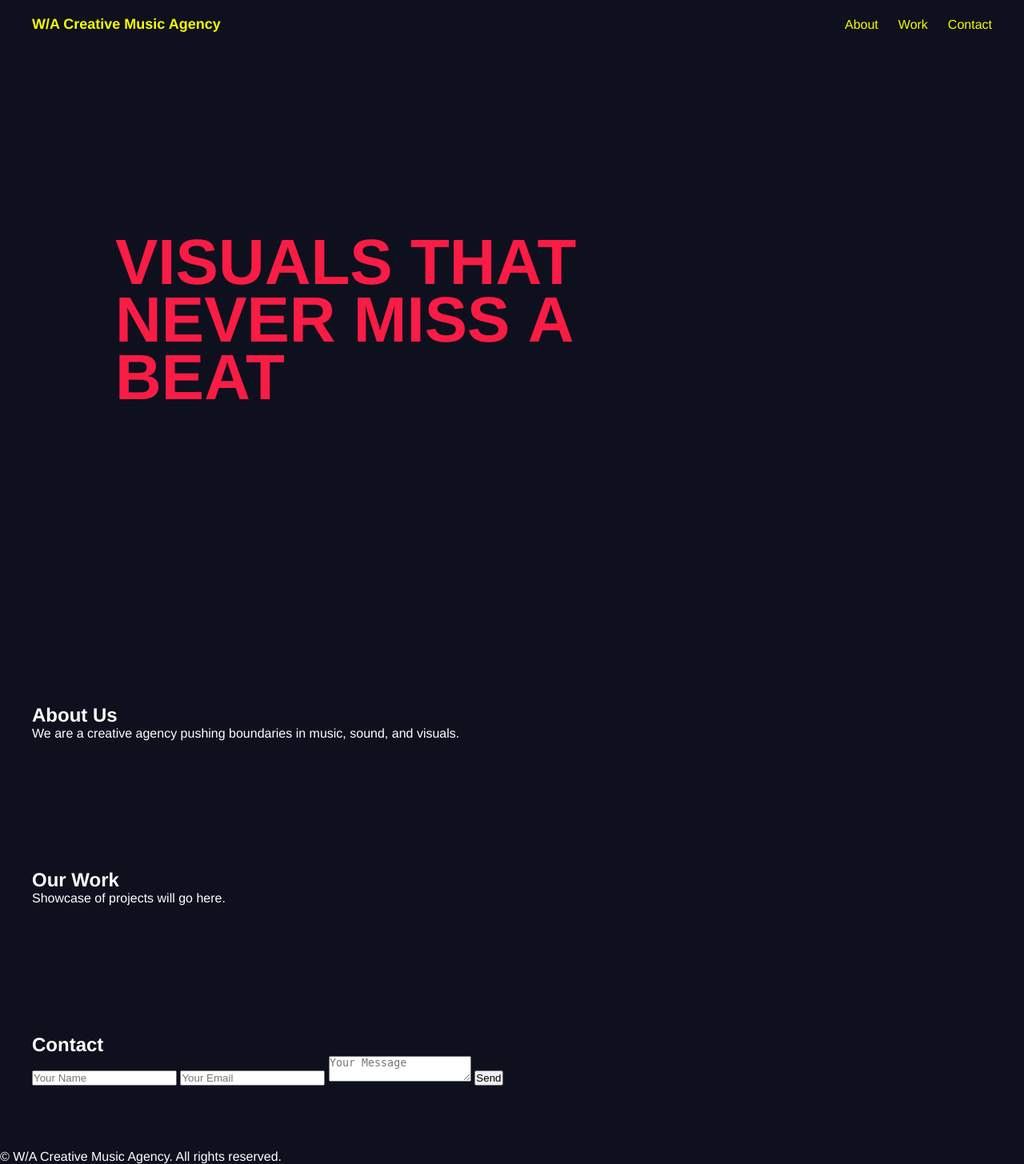
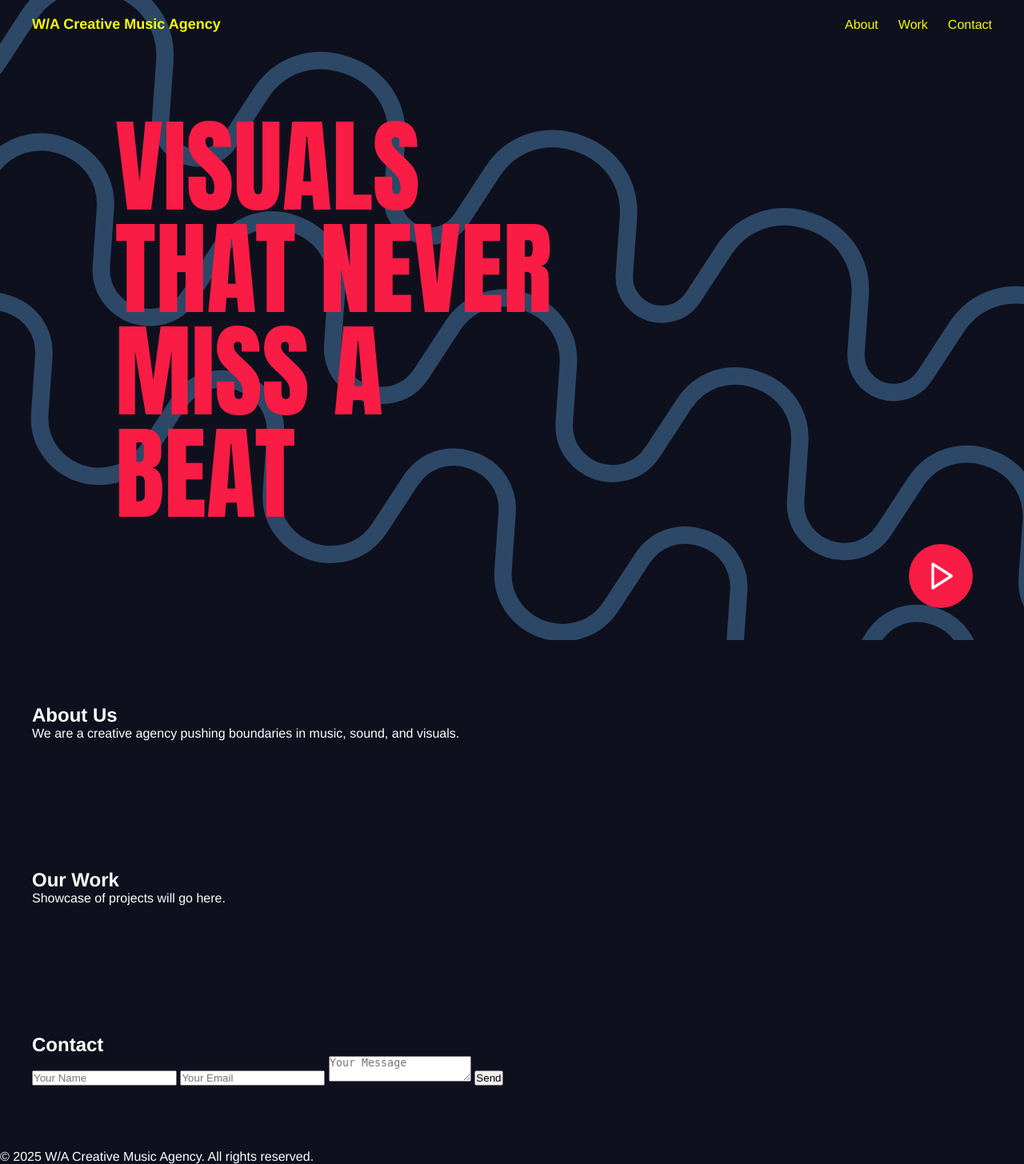
Before and after one commit to wassi-m/wacma, a PHP site: page / in a window 1280 px wide. Shown: the whole page at 80% size. Run offline with PHP 8.4, Linux system fonts and the light colour scheme.

Commit message:
Add files via upload

```diff
--- a/assets/css/style.css
+++ b/assets/css/style.css
@@ -4,6 +4,13 @@
     padding: 0;
     box-sizing: border-box;
   }
+
+  .anton-regular {
+  font-family: "Anton", sans-serif;
+  font-weight: 400;
+  font-style: normal;
+}
+
 
   body, html {
     font-family: 'Helvetica Neue', sans-serif;
@@ -34,7 +41,7 @@
   .loader-logo img {
     width: 120px;
     height: auto;
-    animation: pulse 1.5s infinite ease-in-out;
+    /* animation: pulse 1.5s infinite ease-in-out; */
   }
 
   /* pulse animation unchanged */
@@ -54,41 +61,54 @@
   }
 
 #unmute-btn {
-    width: 40px;
-    height: 40px;
+  position: absolute;
+  bottom: 5%;
+  right: 5%;
+  width: 5rem;
+  height: 5rem;
   border: none;
-    border-radius: 6px;
+  border-radius: 50%;
+  background-color: red; /* Default: muted */
+  background-image: url('../img/icons/volume-off.svg');
+  background-size: 50% 50%;
+  background-repeat: no-repeat;
+  background-position: center;
   cursor: pointer;
-    background-color: #d9534f; /* red bg for muted */
-    display: flex;
-    align-items: center;
-    justify-content: center;
-    transition: background-color 0.3s ease;
-  }
-
-  /* Muted speaker icon (you can replace with your SVG or font icon) */
-  #unmute-btn::before {
-    content: "\1F507"; /* 🔇 Unicode speaker off */
-    font-size: 20px;
-    color: white;
+  transition: background-color 0.3s ease, background-image 0.3s ease;
+  z-index: 10;
 }
 
 /* When unmuted */
-  #unmute-btn.unmuted {
-    background-color: #5cb85c; /* green bg */
+#unmute-btn[data-state="unmute"] {
+  background-color: #F91C45;
+  background-image: url('../img/icons/play.svg');
 }
 
-  #unmute-btn.unmuted::before {
-    content: "\1F50A"; /* 🔊 Unicode speaker on */
-    color: white;
+/* After unmuting (music playing) */
+#unmute-btn[data-state="playing"] {
+  background-color: #00c853;
+  background-image: url('../img/icons/volume-2.svg');
+}
+
+/* After animation ends (ready to repeat) */
+#unmute-btn[data-state="repeat"] {
+  background-color: #F7FD00;
+  background-image: url('../img/icons/rotate-cw.svg'); /* Replace with your repeat icon */
+}
+
+#unmute-btn:hover {
+  filter: brightness(1.1);
 }
 
 
 
+
   .word {
-    opacity: 0.5;
+    opacity: 1;
     display: inline-block;
     color: #F91C45;
+    transition: opacity 0.5s ease; /* Smooth fade-in */
+
   }
 
   .animate .word {
@@ -110,6 +130,7 @@
 
   /* Fullscreen hero section */
 .hero {
+  position: relative;
   height: 100vh;
   display: flex;
   align-items: center;
@@ -117,16 +138,50 @@
   text-align: center;
   padding: 20px;
   background-color: #0F101E;
+  overflow: hidden; /* Prevents SVG from spilling out */
 }
 
+.hero-bg {
+position: absolute;
+    right: -27rem;
+    top: -23rem;
+    width: 190rem;
+    height: 86rem;
+    z-index: 0;
+    opacity: 1;
+    rotate: 18.629deg;
+  /* animation: pulse 6s ease-in-out infinite; */
+}
+
+@keyframes pulse {
+  0%, 100% {
+    transform: scale(1);
+    opacity: 0.1;
+  }
+  50% {
+    transform: scale(1.05);
+    opacity: 0.25;
+  }
+}
+
+/* Ensure tagline + button sit above SVG */
+.hero > h1,
+.hero > button {
+  position: relative;
+  z-index: 2;
+}
+
+
   .hero h1 {
-    font-size: 5rem;
+font-family: "Anton", sans-serif;
+    font-weight: 400;
+    font-style: normal;
+    font-size: 8rem;
     text-align: left;
     margin-left: 10%;
-    font-weight: bold;
-    width: 54%;
+    width: 47%;
     text-transform: uppercase;
-    line-height: 4.5rem;
+    line-height: 8rem;
   }
 
   /* Header styles */
--- /dev/null
+++ b/index.php
@@ -0,0 +1,136 @@
+<!DOCTYPE html>
+<html lang="en">
+<head>
+  <meta charset="UTF-8" />
+  <meta http-equiv="X-UA-Compatible" content="IE=edge" />
+  <meta name="viewport" content="width=device-width, initial-scale=1.0" />
+  <title>W/A Creative Music Agency</title>
+  <link rel="stylesheet" href="assets/css/style.css" />
+  <link rel="preconnect" href="https://fonts.googleapis.com">
+  <link rel="preconnect" href="https://fonts.gstatic.com" crossorigin>
+  <link href="https://fonts.googleapis.com/css2?family=Anton&display=swap" rel="stylesheet">
+</head>
+<body>
+
+<!-- Preloader -->
+<div id="preloader">
+  <div class="loader-logo"><img src="assets/img/wacma-icon.svg" alt="Logo" /></div>
+</div>
+
+
+
+
+  <!-- Header -->
+  <header id="main-header">
+  <nav class="navbar">
+    <div class="brand">
+      <span>W/A Creative Music Agency</span>
+    </div>
+    <ul class="nav-links">
+      <li><a href="#about">About</a></li>
+      <li><a href="#work">Work</a></li>
+      <li><a href="#contact">Contact</a></li>
+    </ul>
+  </nav>
+</header>
+
+<audio id="jingle" src="assets/audio/jingle.mp3"></audio>
+<section class="hero" id="hero">
+  <!-- SVG background (example circle animation) -->
+  <svg class="hero-bg" version="1.1" id="Layer_1" xmlns="http://www.w3.org/2000/svg" xmlns:xlink="http://www.w3.org/1999/xlink" x="0px" y="0px"
+	 viewBox="0 0 1920 1080" style="enable-background:new 0 0 1920 1080;" xml:space="preserve">
+<style type="text/css">
+	.st0{fill:none;stroke:#2D4867;stroke-width:17;stroke-miterlimit:10;}
+</style>
+<g>
+	<g>
+		<path class="st0" d="M1918.9,765.1L1918.9,765.1c-20.7-0.2-47.7-11.6-55.9-42.9c-4.1-15.8-9-34.3-14-53.8
+			c-6-23.2-25.4-38.1-49.3-38.1h-0.1c-0.2,0-0.6,0-0.6,0h0c0,0-0.4,0-0.6,0h-0.1c-23.9,0-43.3,15-49.3,38.1
+			c-5.1,19.5-9.9,38-14,53.8c-8.2,31.3-35.2,42.7-55.9,42.9h0h-0.1h0c-20.7-0.2-47.7-11.6-55.9-42.9c-4.1-15.8-9-34.3-14-53.8
+			c-6-23.2-25.4-38.1-49.3-38.1h-0.1c-0.2,0-0.6,0-0.6,0h0c0,0-0.4,0-0.6,0h-0.1c-23.9,0-43.3,15-49.3,38.1
+			c-5.1,19.5-9.9,38-14,53.8c-8.2,31.3-35.2,42.7-55.9,42.9h0h0h0c-20.7-0.2-47.7-11.6-55.9-42.9c-4.1-15.8-9-34.3-14-53.8
+			c-6-23.2-25.4-38.1-49.3-38.1h-0.1c-0.2,0-0.6,0-0.6,0h0c0,0-0.4,0-0.6,0h-0.1c-23.9,0-43.3,15-49.3,38.1
+			c-5.1,19.5-9.9,38-14,53.8c-8.2,31.3-35.2,42.7-55.9,42.9h0h-0.1h0c-20.7-0.2-47.7-11.6-55.9-42.9c-4.1-15.8-9-34.3-14-53.8
+			c-6-23.2-25.4-38.1-49.3-38.1h-0.1c-0.2,0-0.6,0-0.6,0h0c0,0-0.4,0-0.6,0h-0.1c-23.9,0-43.3,15-49.3,38.1
+			c-5.1,19.5-9.9,38-14,53.8c-8.2,31.3-35.2,42.7-55.9,42.9h0h0h0c-20.7-0.2-47.7-11.6-55.9-42.9c-4.1-15.8-9-34.3-14-53.8
+			c-6-23.2-25.4-38.1-49.3-38.1h-0.1c-0.2,0-0.6,0-0.6,0h0c0,0-0.4,0-0.6,0h-0.1c-23.9,0-43.3,15-49.3,38.1
+			c-5.1,19.5-9.9,38-14,53.8c-8.2,31.3-35.2,42.7-55.9,42.9h0h-0.1h0c-20.7-0.2-47.7-11.6-55.9-42.9c-4.1-15.8-9-34.3-14-53.8
+			c-6-23.2-25.4-38.1-49.3-38.1h-0.1c-0.2,0-0.6,0-0.6,0h0c0,0-0.4,0-0.6,0H599c-23.9,0-43.3,15-49.3,38.1c-5.1,19.5-9.9,38-14,53.8
+			c-8.2,31.3-35.2,42.7-55.9,42.9h0h0h0c-20.7-0.2-47.7-11.6-55.9-42.9c-4.1-15.8-9-34.3-14-53.8c-6-23.2-25.4-38.1-49.3-38.1h-0.1
+			c-0.2,0-0.6,0-0.6,0h0c0,0-0.4,0-0.6,0h-0.1c-23.9,0-43.3,15-49.3,38.1c-5.1,19.5-9.9,38-14,53.8c-8.2,31.3-35.2,42.7-55.9,42.9h0
+			h-0.1h0c-20.7-0.2-47.7-11.6-55.9-42.9c-4.1-15.8-9-34.3-14-53.8c-6-23.2-25.4-38.1-49.3-38.1h-0.1c-0.2,0-0.6,0-0.6,0h0
+			c0,0-0.4,0-0.6,0h-0.1c-23.9,0-43.3,15-49.3,38.1c-5.1,19.5-9.9,38-14,53.8c-8.2,31.3-35.2,42.7-55.9,42.9h0"/>
+	</g>
+	<g>
+		<path class="st0" d="M1918.9,601L1918.9,601c-16.9-0.3-39.1-9.7-45.8-35.4l-14-53.9c-7.2-27.7-30.5-45.6-59.4-45.6h-0.1
+			c-0.2,0-0.5,0-0.5,0h0c0,0-0.4,0-0.5,0h-0.1c-28.9,0-52.2,17.9-59.4,45.6l-14,53.9c-6.7,25.7-28.8,35.1-45.8,35.4h0h-0.1h0
+			c-16.9-0.3-39-9.7-45.8-35.4l-14-53.9c-7.2-27.7-30.5-45.6-59.4-45.6h-0.1c-0.2,0-0.5,0-0.5,0h0c0,0-0.4,0-0.5,0h-0.1
+			c-28.9,0-52.2,17.9-59.4,45.6l-14,53.9c-6.7,25.7-28.8,35.1-45.8,35.4h0h0h0c-16.9-0.3-39-9.7-45.8-35.4l-14-53.9
+			c-7.2-27.7-30.5-45.6-59.4-45.6h-0.1c-0.2,0-0.5,0-0.5,0h0c0,0-0.4,0-0.5,0h-0.1c-28.9,0-52.2,17.9-59.4,45.6l-14,53.9
+			c-6.7,25.7-28.8,35.1-45.8,35.4h0h-0.1h0c-16.9-0.3-39-9.7-45.8-35.4l-14-53.9c-7.2-27.7-30.5-45.6-59.4-45.6h-0.1
+			c-0.2,0-0.5,0-0.5,0h0c0,0-0.4,0-0.5,0h-0.1c-28.9,0-52.2,17.9-59.4,45.6l-14,53.9c-6.7,25.7-28.8,35.1-45.8,35.4h0h0h0
+			c-16.9-0.3-39-9.7-45.8-35.4l-14-53.9c-7.2-27.7-30.5-45.6-59.4-45.6h-0.1c-0.2,0-0.5,0-0.5,0h0c0,0-0.4,0-0.5,0h-0.1
+			c-28.9,0-52.2,17.9-59.4,45.6l-14,53.9c-6.7,25.7-28.8,35.1-45.8,35.4h0h-0.1h0c-16.9-0.3-39-9.7-45.8-35.4l-14-53.9
+			c-7.2-27.7-30.5-45.6-59.4-45.6h-0.1c-0.2,0-0.5,0-0.5,0h0c0,0-0.4,0-0.5,0H599c-28.9,0-52.2,17.9-59.4,45.6l-14,53.9
+			c-6.7,25.7-28.8,35.1-45.8,35.4h0h0h0c-16.9-0.3-39-9.7-45.8-35.4l-14-53.9c-7.2-27.7-30.5-45.6-59.4-45.6h-0.1
+			c-0.2,0-0.5,0-0.5,0h0c0,0-0.4,0-0.5,0h-0.1c-28.9,0-52.2,17.9-59.4,45.6l-14,53.9c-6.7,25.7-28.8,35.1-45.8,35.4h0h-0.1h0
+			c-16.9-0.3-39-9.7-45.8-35.4l-14-53.9c-7.2-27.7-30.5-45.6-59.4-45.6h-0.1c-0.2,0-0.5,0-0.5,0h0c0,0-0.4,0-0.5,0h-0.1
+			c-28.9,0-52.2,17.9-59.4,45.6l-14,53.9C39.1,591.3,17,600.8,0.1,601h0"/>
+	</g>
+	<g>
+		<path class="st0" d="M1918.9,437L1918.9,437c-13.2-0.3-30.5-7.8-35.7-27.9c-5.1-19.5-9.9-38.1-14-53.9
+			c-8.4-32.2-35.7-53.1-69.6-53.1h-0.7h0h-0.7c-33.8,0-61.1,20.8-69.6,53.1c-4.1,15.8-9,34.3-14,53.9c-5.2,20.1-22.5,27.6-35.6,27.9
+			h-0.1h0h-0.1c-13.2-0.3-30.4-7.8-35.6-27.9c-5.1-19.5-9.9-38.1-14-53.9c-8.4-32.2-35.7-53.1-69.6-53.1h-0.7h0h-0.7
+			c-33.8,0-61.1,20.8-69.6,53.1c-4.1,15.8-9,34.3-14,53.9c-5.2,20.1-22.5,27.6-35.6,27.9h-0.1h0.1h-0.1
+			c-13.2-0.3-30.4-7.8-35.6-27.9c-5.1-19.5-9.9-38.1-14-53.9c-8.4-32.2-35.7-53.1-69.6-53.1h-0.7h0h-0.7
+			c-33.8,0-61.1,20.8-69.6,53.1c-4.1,15.8-9,34.3-14,53.9c-5.2,20.1-22.5,27.6-35.6,27.9h-0.1h0h-0.1c-13.2-0.3-30.4-7.8-35.6-27.9
+			c-5.1-19.5-9.9-38.1-14-53.9c-8.4-32.2-35.7-53.1-69.6-53.1h-0.7h0h-0.7c-33.8,0-61.1,20.8-69.6,53.1c-4.1,15.8-9,34.3-14,53.9
+			c-5.2,20.1-22.5,27.6-35.6,27.9h-0.1h0h-0.1c-13.2-0.3-30.4-7.8-35.6-27.9c-5.1-19.5-9.9-38.1-14-53.9
+			c-8.4-32.2-35.7-53.1-69.6-53.1h-0.7h0h-0.7c-33.8,0-61.1,20.8-69.6,53.1c-4.1,15.8-9,34.3-14,53.9c-5.2,20.1-22.5,27.6-35.6,27.9
+			h-0.1h0h-0.1c-13.2-0.3-30.4-7.8-35.6-27.9c-5.1-19.5-9.9-38.1-14-53.9c-8.4-32.2-35.7-53.1-69.6-53.1h-0.7h0H599
+			c-33.8,0-61.1,20.8-69.6,53.1c-4.1,15.8-9,34.3-14,53.9c-5.2,20.1-22.5,27.6-35.6,27.9h-0.1h0.1h-0.1
+			c-13.2-0.3-30.4-7.8-35.6-27.9c-5.1-19.5-9.9-38.1-14-53.9c-8.4-32.2-35.7-53.1-69.6-53.1h-0.7h0h-0.7
+			c-33.8,0-61.1,20.8-69.6,53.1c-4.1,15.8-9,34.3-14,53.9c-5.2,20.1-22.5,27.6-35.6,27.9h-0.1h0h-0.1c-13.2-0.3-30.4-7.8-35.6-27.9
+			c-5.1-19.5-9.9-38.1-14-53.9c-8.4-32.2-35.7-53.1-69.6-53.1h-0.7h0h-0.7c-33.8,0-61.1,20.8-69.6,53.1c-4.1,15.8-9,34.3-14,53.9
+			c-5.2,20.1-22.5,27.6-35.6,27.9H0"/>
+	</g>
+</g>
+</svg>
+
+  <h1 id="tagline">Visuals that never miss a beat</h1>
+  <button id="unmute-btn" data-state="unmute" aria-label="Unmute audio" title="Unmute audio"></button>
+</section>
+
+
+
+  <!-- Main Content -->
+  <main>
+    <section id="about">
+      <h2>About Us</h2>
+      <p>We are a creative agency pushing boundaries in music, sound, and visuals.</p>
+    </section>
+
+    <section id="work">
+      <h2>Our Work</h2>
+      <p>Showcase of projects will go here.</p>
+    </section>
+
+    <section id="contact">
+      <h2>Contact</h2>
+      <form action="contact.php" method="POST">
+        <input type="text" name="name" placeholder="Your Name" required />
+        <input type="email" name="email" placeholder="Your Email" required />
+        <textarea name="message" placeholder="Your Message" required></textarea>
+        <button type="submit">Send</button>
+      </form>
+    </section>
+  </main>
+
+  <!-- Footer -->
+  <footer>
+    <p>© <?= date("Y") ?> W/A Creative Music Agency. All rights reserved.</p>
+  </footer>
+
+  <script src="assets/js/main.js"></script>
+</body>
+</html>
```
Also changed, not shown: assets/js/main.js (+95 -89 lines), assets/img/icons/play.svg (added), assets/img/icons/rotate-cw.svg (added), assets/img/icons/volume-2.svg (added), assets/img/icons/volume-off.svg (added). Lines whose indentation alone changed are shown as unchanged.
